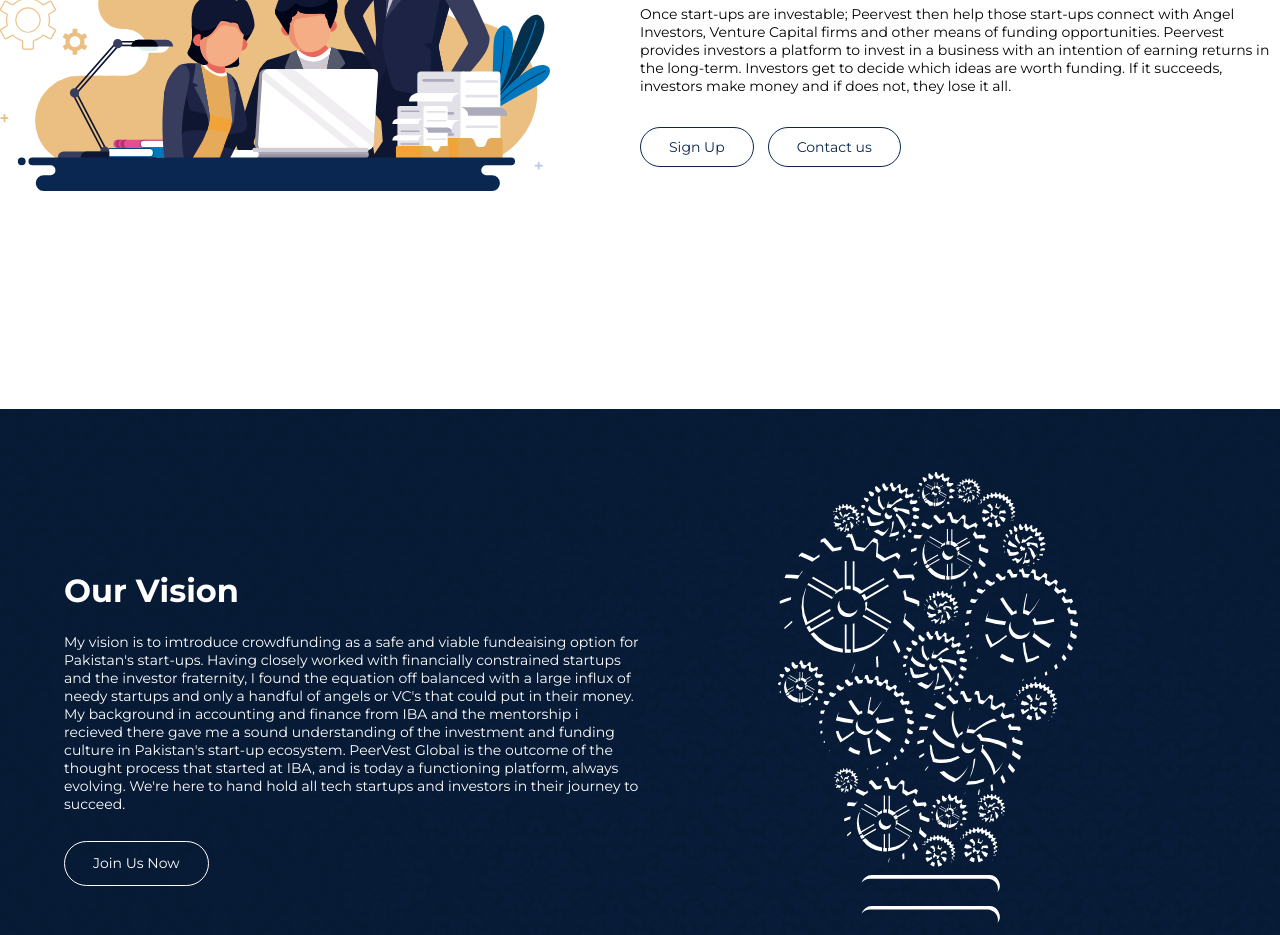
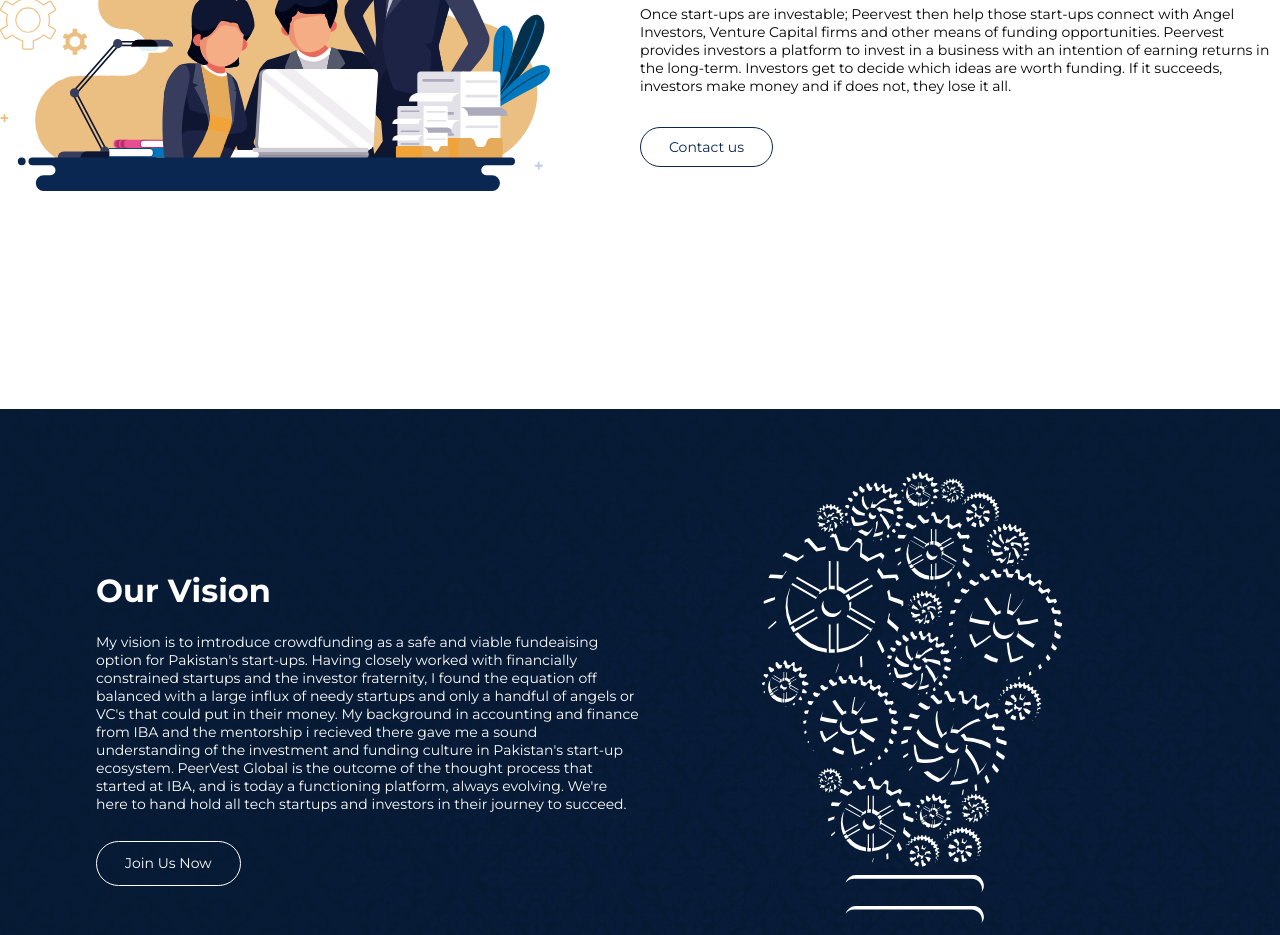
Before and after one commit to abrarkhalidofficial/Peervest, a React (Create React App) app: page /about-us in a window 1280 px wide. Shown: the part 1500-2435 px from the top of the page. Built offline with nearby package versions, Linux system fonts and the light colour scheme.

Commit message:
fix and deploy

```diff
--- a/src/Screens/AboutUsScreen.js
+++ b/src/Screens/AboutUsScreen.js
@@ -719,12 +719,6 @@
                     to="/contact"
                     className="about__us__content__right__buttons__left__cta"
                   >
-                    Sign Up
-                  </Link>
-                  <Link
-                    to="/contact"
-                    className="about__us__content__right__buttons__left__cta"
-                  >
                     Contact us
                   </Link>
                 </div>
--- a/src/Styles/App.scss
+++ b/src/Styles/App.scss
@@ -1265,6 +1265,7 @@
   justify-content: space-between;
   align-items: center;
   max-width: 1440px;
+  padding: 2em;
 }
 .our__vision__container__content__left {
   width: 50%;
```
